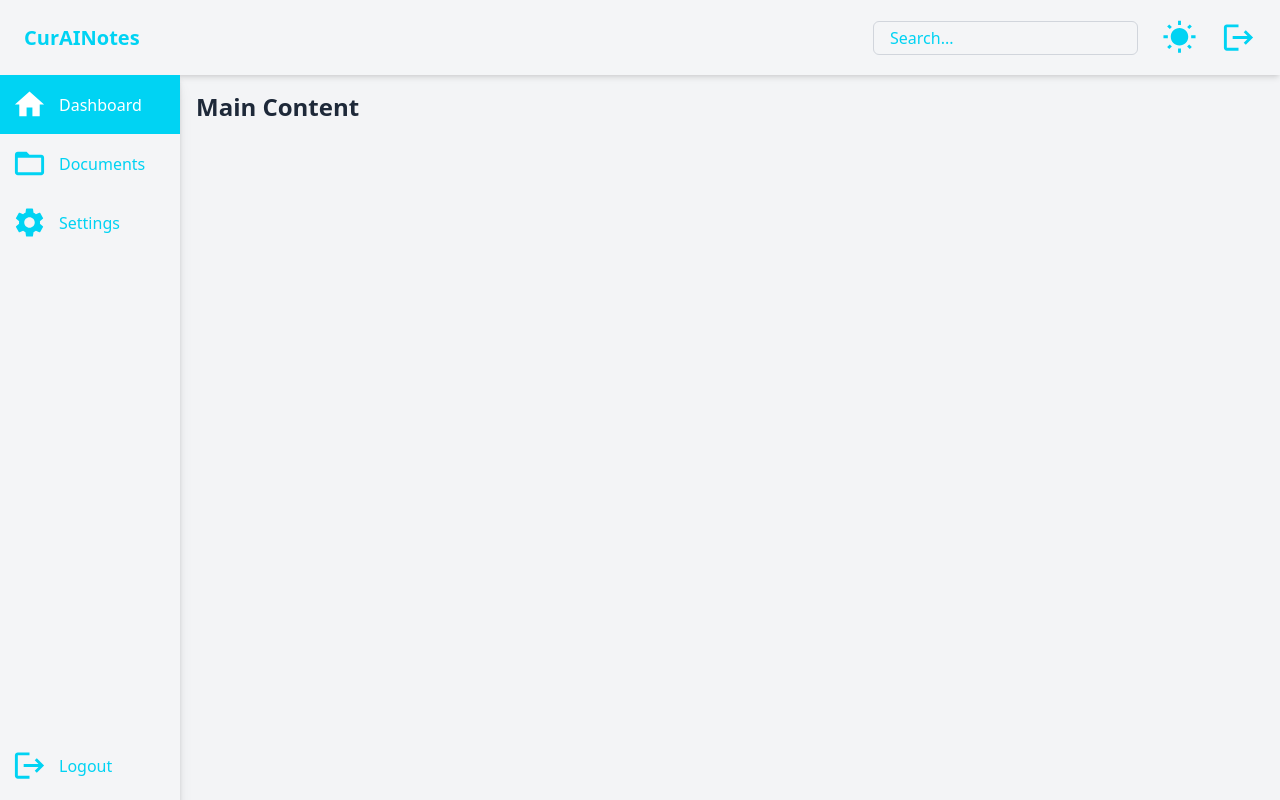
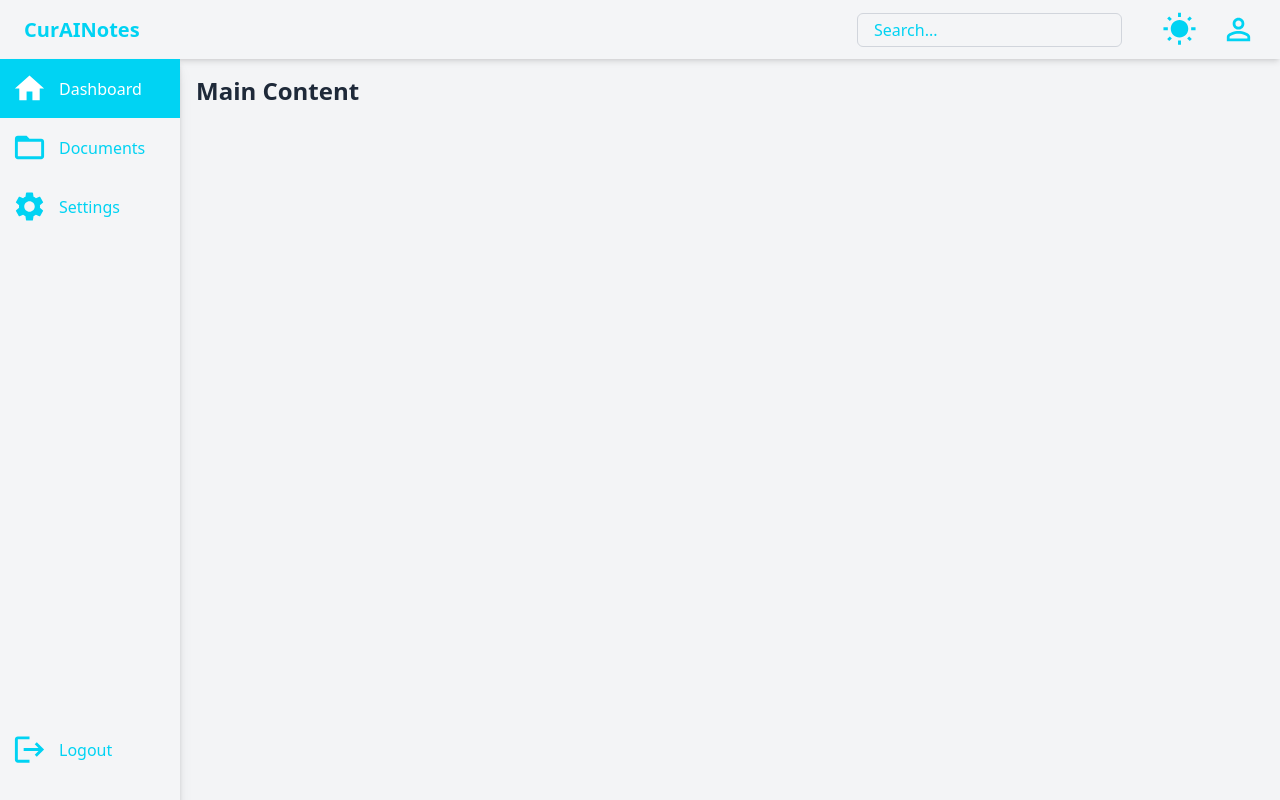
Before and after one commit to Markus-Scl/CuraiNotes, a React (Vite) app in the folder my-project/: page /home in a window 1280 px wide. Built offline with nearby package versions, Linux system fonts and the light colour scheme.

Commit message:
added profile icon in top nav bar

```diff
--- a/my-project/src/components/ThemeToggle.tsx
+++ b/my-project/src/components/ThemeToggle.tsx
@@ -1,5 +1,4 @@
 import {useState, useEffect} from 'react';
-import {IconButton} from '@mui/material';
 import {WbSunny, NightlightRound} from '@mui/icons-material';
 
 export default function ThemeToggle() {
@@ -17,6 +16,8 @@ export default function ThemeToggle() {
 	}, [isDark]);
 
 	return (
-		<IconButton onClick={() => setIsDark(!isDark)}>{isDark ? <NightlightRound fontSize="large" className="text-cyan-400" /> : <WbSunny fontSize="large" className="text-cyan-400" />}</IconButton>
+		<button onClick={() => setIsDark(!isDark)} className="rounded-md hover:text-cyan-600 transition ml-6 cursor-pointer hover:bg-gray-300 dark:hover:bg-gray-500">
+			{isDark ? <NightlightRound fontSize="large" className="text-cyan-400" /> : <WbSunny fontSize="large" className="text-cyan-400" />}
+		</button>
 	);
 }
--- a/my-project/src/pages/Main/components/TopNavBar.tsx
+++ b/my-project/src/pages/Main/components/TopNavBar.tsx
@@ -1,29 +1,60 @@
-import ThemeToggle from '../../../components/ThemeToggle';
+import {useState} from 'react';
 import {Logout} from '@mui/icons-material';
 import {useNavigate} from 'react-router-dom';
+import PersonOutlineIcon from '@mui/icons-material/PersonOutline';
+import ThemeToggle from '../../../components/ThemeToggle';
 
 export default function TopNavBar() {
+	const [menuOpen, setMenuOpen] = useState(false); // State for the dropdown menu
 	const navigate = useNavigate();
+
+	// Toggle menu visibility
+	const toggleMenu = () => setMenuOpen((prev) => !prev);
+
 	return (
 		<div className="w-full bg-white/10 shadow-md py-3 px-6 flex items-center justify-between">
 			{/* Logo */}
 			<div className="flex items-center">
-				<h1 className="text-xl font-bold text-cyan-400  cursor-pointer" onClick={() => navigate('/home')}>
+				<h1 className="text-xl font-bold text-cyan-400 cursor-pointer" onClick={() => navigate('/home')}>
 					CurAINotes
 				</h1>
 			</div>
 
-			{/* Right Side (Search, Theme Toggle & Logout) */}
-			<div className="flex items-center space-x-4">
+			{/* Right Side (Search, Theme Toggle & User Menu) */}
+			<div className="flex items-center">
 				<input
 					type="text"
 					placeholder="Search..."
 					className="py-1 px-4 rounded-md text-cyan-400 dark:bg-gray-800 dark:text-cyan-400 placeholder-cyan-400 dark:placeholder-cyan-400 border border-gray-300 dark:border-gray-700 focus:outline-none focus:ring-2 focus:ring-cyan-400 focus:border-cyan-400 mr-4"
 				/>
 				<ThemeToggle />
-				<a href="login" className="text-cyan-400 hover:text-cyan-600 transition ml-4">
-					<Logout fontSize="large" className="text-cyan-400" onClick={() => navigate('/login')} />
-				</a>
+
+				{/* Person Icon with Dropdown */}
+				<div className="relative">
+					<button onClick={toggleMenu} className="rounded-md hover:text-cyan-600 transition ml-6 cursor-pointer hover:bg-gray-300 dark:hover:bg-gray-500">
+						<PersonOutlineIcon fontSize="large" className="text-cyan-400" />
+					</button>
+
+					{/* Dropdown Menu */}
+					{menuOpen && (
+						<div className="absolute right-0 mt-2 bg-white dark:bg-gray-800 border border-gray-300 dark:border-gray-700 rounded-md shadow-lg w-48">
+							<button
+								className="w-full flex items-center text-left py-2 px-4 text-cyan-400 hover:bg-gray-200 dark:hover:bg-gray-600 cursor-pointer"
+								onClick={() => navigate('/settings')}>
+								<PersonOutlineIcon fontSize="large" className="text-cyan-400 mr-4" />
+								<h1>Your Profile</h1>
+							</button>
+							<button
+								className="w-full flex items-center text-left py-2 px-4 text-cyan-400 hover:bg-gray-200 dark:hover:bg-gray-600 cursor-pointer"
+								onClick={() => {
+									navigate('/login'); // Simulate logout or handle logout logic here
+								}}>
+								<Logout fontSize="large" className="text-cyan-400 mr-4" />
+								<h1>Logout</h1>
+							</button>
+						</div>
+					)}
+				</div>
 			</div>
 		</div>
 	);
```
